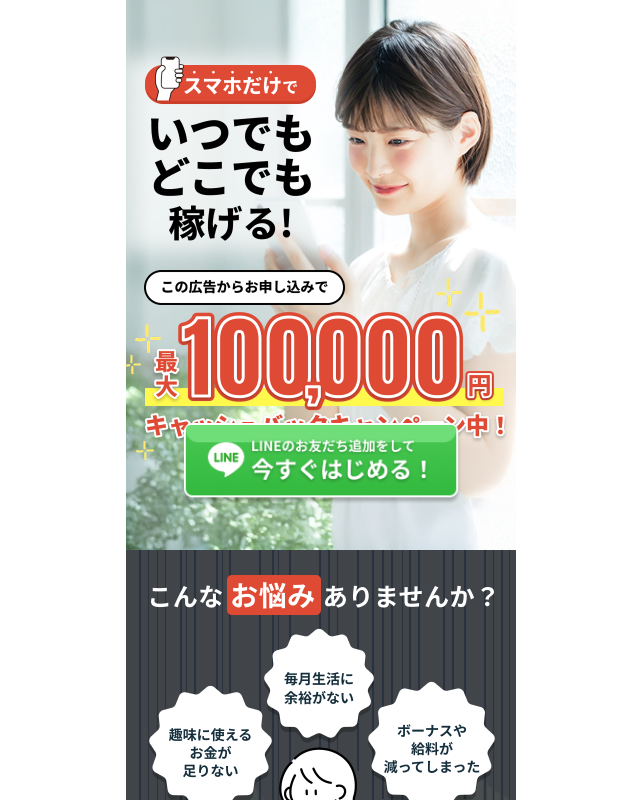
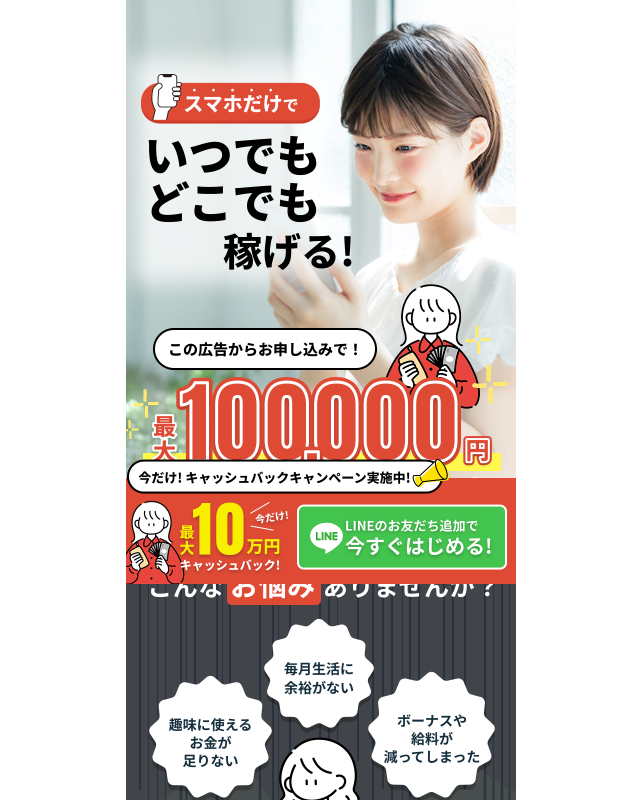
Before and after one commit to 0xsugarchan/Work, a React (Vite) app: page / in a window 1280 px wide. Shown: the top 800 px of the page, without its empty margins (319-959 px from the left). Built offline with nearby package versions, Linux system fonts and the light colour scheme.

Commit message:
Changed button

```diff
--- a/src/screens/LandingPage.tsx
+++ b/src/screens/LandingPage.tsx
@@ -17,11 +17,11 @@
             src={heroImg}
             alt="heroImg"
             loading="eager"
-            width={393}
-            height={550}
+            width={390}
+            height={540}
             className="w-full h-auto block"
           />
-          <div className="fixed bottom-[38%] left-1/2 -translate-x-1/2 z-50 w-[282px] h-[73px]">
+          <div className="fixed bottom-[27%] left-1/2 -translate-x-1/2 z-50 w-[390px] h-[127px]">
             <Button />
           </div>
         </div>
```
Also changed, not shown: src/assets/hero.png, src/assets/line-button.png.
